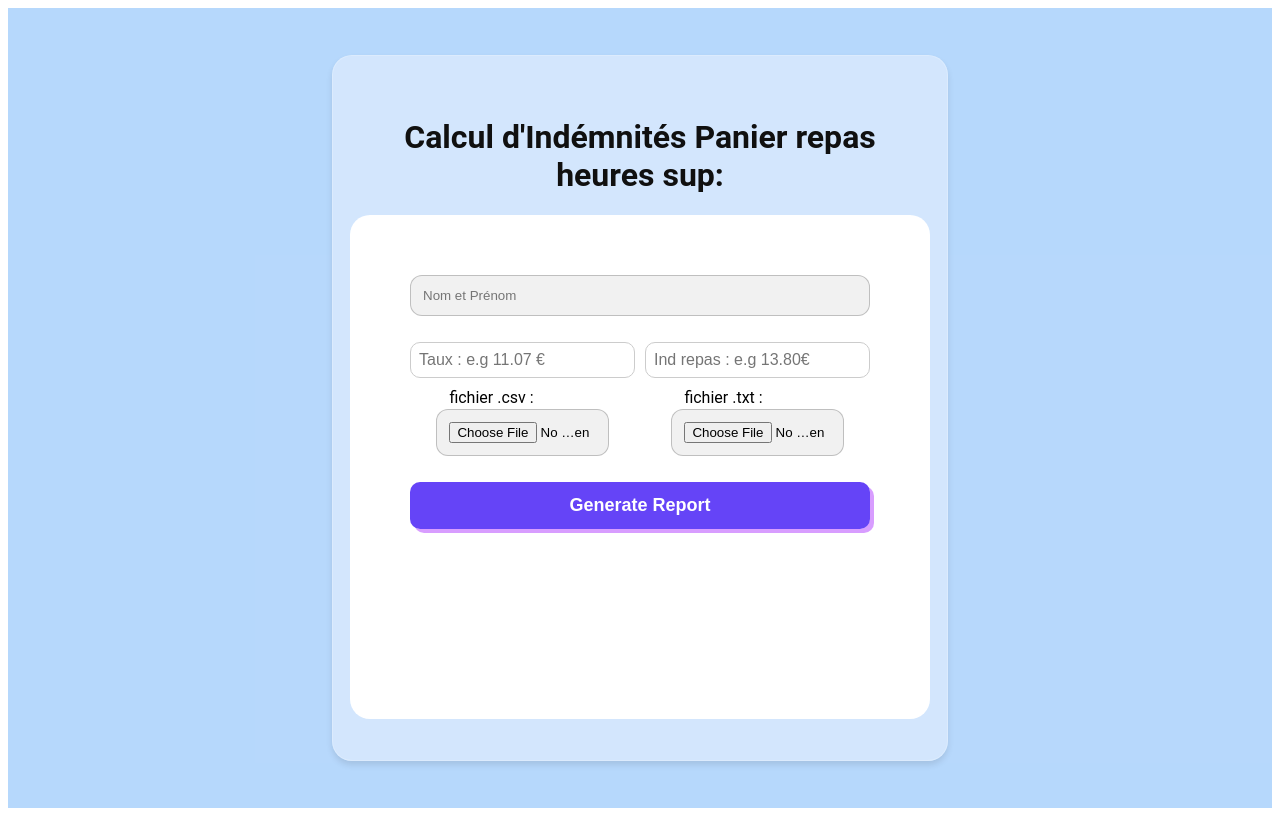
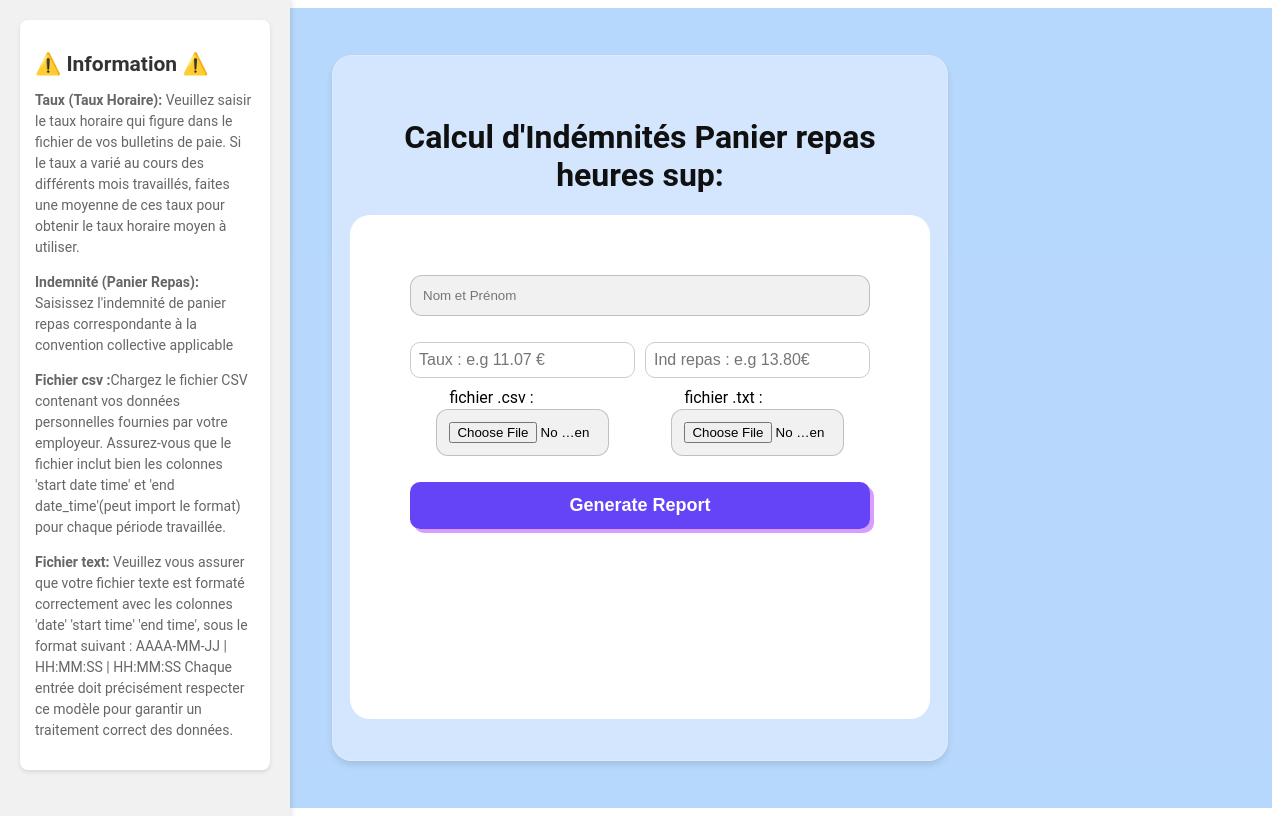
Before and after one commit to Eyosias1/indemni-calc-panier-hsup, a React (Create React App) app in the folder Front-end-panier-repas/: page / in a window 1280 px wide. Built offline with nearby package versions, Linux system fonts and the light colour scheme.

Commit message:
add info sidebar card on the front-end

```diff
--- a/Front-end-panier-repas/src/App.js
+++ b/Front-end-panier-repas/src/App.js
@@ -1,9 +1,13 @@
 import React from 'react';
 import FileUploadForm from './components/FileUploadForm'; // Ensure this path is correct
+import InfoCard from './components/InfoCard'; // Import the InfoCard component
 import "./App.css";
 function App() {
   return (
     <div className="App">
+      <div className='sidebar'>
+        <InfoCard />
+      </div>
       <FileUploadForm />
     </div>
   );
--- a/Front-end-panier-repas/src/components/FileUploadForm.css
+++ b/Front-end-panier-repas/src/components/FileUploadForm.css
@@ -102,7 +102,7 @@ form {
     border-radius: 10px;
     text-decoration: none;
     transition: background-color 0.2s;
-    transform: translateY(-9rem);
+    transform: translateY(-7rem);
     box-shadow:  4px 4px rgba(157, 12, 254, 0.4);
     font: bold;
     font-size: 18px;
--- a/Front-end-panier-repas/src/components/FileUploadForm.js
+++ b/Front-end-panier-repas/src/components/FileUploadForm.js
@@ -9,6 +9,15 @@ function FileUploadForm() {
   const [downloadLink, setDownloadLink] = useState(null); // State to hold the download link
   const [errorFilUpload, setError] = useState(false);
 
+  const resetForm = () => {
+    setCSVFile(null);
+    setTxtFil(null);
+    setFullName('');
+    setHourlyRate('');
+    setPanier('');
+    setDownloadLink(null);
+    setError(false);
+  };
   const handleFileChange = (e) => {
     setCSVFile(e.target.files[0]);
     setError(false);
@@ -42,8 +51,8 @@ function FileUploadForm() {
     if (file) {
       formData.append('csvfile', file);
     }
-    try {
-      const response = await fetch('https://indemni-serv-side.onrender.com/process-csv', {
+    try { //
+      const response = await fetch('https://indemni-serv-side.onrender.com/process-csv/process-csv', {
         method: 'POST',
         body: formData,
       });
@@ -73,13 +82,13 @@ function FileUploadForm() {
           <input type="text" value={fullName} onChange={handleFullNameChange} placeholder="Nom et Prénom" required />
         </div>
         <div className="form-group val-use number-input">
-          <input type="number" value={hourlyRate} onChange={handleHourlyRateChange} placeholder="Taux : e.g 11.07 €" />
-          <input type="number" value={PanRepas} onChange={handlePanierChange} placeholder="Ind repas : e.g 13.80€" />
+          <input type="number" value={hourlyRate} onChange={handleHourlyRateChange} placeholder="Taux : e.g 11.07 €" required />
+          <input type="number" value={PanRepas} onChange={handlePanierChange} placeholder="Ind repas : e.g 13.80€" required />
         </div>
         <div className="form-group val-use" >
           <div className={errorFilUpload && !file ? 'row error-border' : 'row '}>
             <label>fichier .csv :</label>
-            <input type="file" onChange={handleFileChange} accept=".csv" />
+            <input type="file" onChange={handleFileChange} accept=".csv"  />
           </div>
           <div className={errorFilUpload && !fichTxt ? 'row error-border' : 'row '}>
             <label>fichier .txt :</label>
@@ -91,7 +100,7 @@ function FileUploadForm() {
         </div>
       </form>
       {downloadLink && (
-        <a href={downloadLink.url} download={downloadLink.filename} className="download-link">
+        <a href={downloadLink.url} download={downloadLink.filename} className="download-link" onClick={resetForm}>
           Download PDF
         </a>
       )}
--- /dev/null
+++ b/Front-end-panier-repas/src/components/InfoCard.css
@@ -0,0 +1,32 @@
+/* Sidebar styling for the InfoCard container */
+.sidebar {
+    width: 250px;  /* Adjust the width as necessary */
+    padding: 20px;
+    background-color: #f1f1f1;  /* Light grey background */
+    height: 100vh;  /* Full-height sidebar */
+    box-shadow: 2px 0 5px rgba(0,0,0,0.1);  /* Adds a shadow to the edge of the sidebar */
+    position: fixed;  /* Makes the sidebar stay in place while scrolling */
+    left: 0;  /* Aligns the sidebar to the left side */
+    top: 0;  /* Aligns the sidebar to the top */
+    overflow-y: auto;  /* Adds scroll to the sidebar if content is too long */
+  }
+
+  /* Styling for the InfoCard itself */
+  .info-card {
+    margin-bottom: 20px;
+    background-color: white;  /* White background for the cards */
+    border-radius: 8px;  /* Rounded corners */
+    box-shadow: 0 2px 4px rgba(0,0,0,0.1);  /* Subtle shadow for the card */
+    padding: 15px;  /* Padding inside the card */
+    font-size: 14px;  /* Font size for the text */
+  }
+
+  .info-card h2 {
+    color: #333;  /* Dark grey color for headings */
+    margin-bottom: 10px;  /* Space below the heading */
+  }
+
+  .info-card p {
+    color: #666;  /* Lighter text color for readability */
+    line-height: 1.5;  /* Spacing between lines */
+  }
--- /dev/null
+++ b/Front-end-panier-repas/src/components/InfoCard.js
@@ -0,0 +1,41 @@
+import React from 'react';
+import './InfoCard.css'; // Make sure to import the CSS file
+function InfoCard() {
+  return (
+    <div className="info-card">
+      <h2> ⚠️ Information ⚠️</h2>
+      <p>
+        <strong>Taux (Taux Horaire): </strong>
+        Veuillez saisir le taux horaire qui figure dans
+        le fichier de vos bulletins de paie.
+        Si le taux a varié au cours des différents mois travaillés,
+        faites une moyenne de ces taux pour obtenir le taux horaire moyen à utiliser.
+      </p>
+      <p>
+        <strong>Indemnité (Panier Repas): </strong>
+        Saisissez l'indemnité de panier repas
+        correspondante à la convention collective applicable
+      </p>
+      <p>
+        <strong>Fichier csv :</strong>
+        Chargez le fichier CSV contenant vos
+        données personnelles fournies par votre employeur.
+        Assurez-vous que le fichier inclut bien les colonnes
+        'start date time' et 'end date_time'(peut import le format)
+        pour chaque période travaillée.
+
+    </p>
+      <p>
+        <strong>Fichier text: </strong>
+        Veuillez vous assurer que votre fichier
+        texte est formaté correctement avec
+        les colonnes 'date' 'start time'  'end time',
+        sous le format suivant  : AAAA-MM-JJ | HH:MM:SS | HH:MM:SS
+        Chaque entrée doit précisément respecter
+        ce modèle pour garantir un traitement correct des données.
+    </p>
+    </div>
+  );
+}
+
+export default InfoCard;
```
